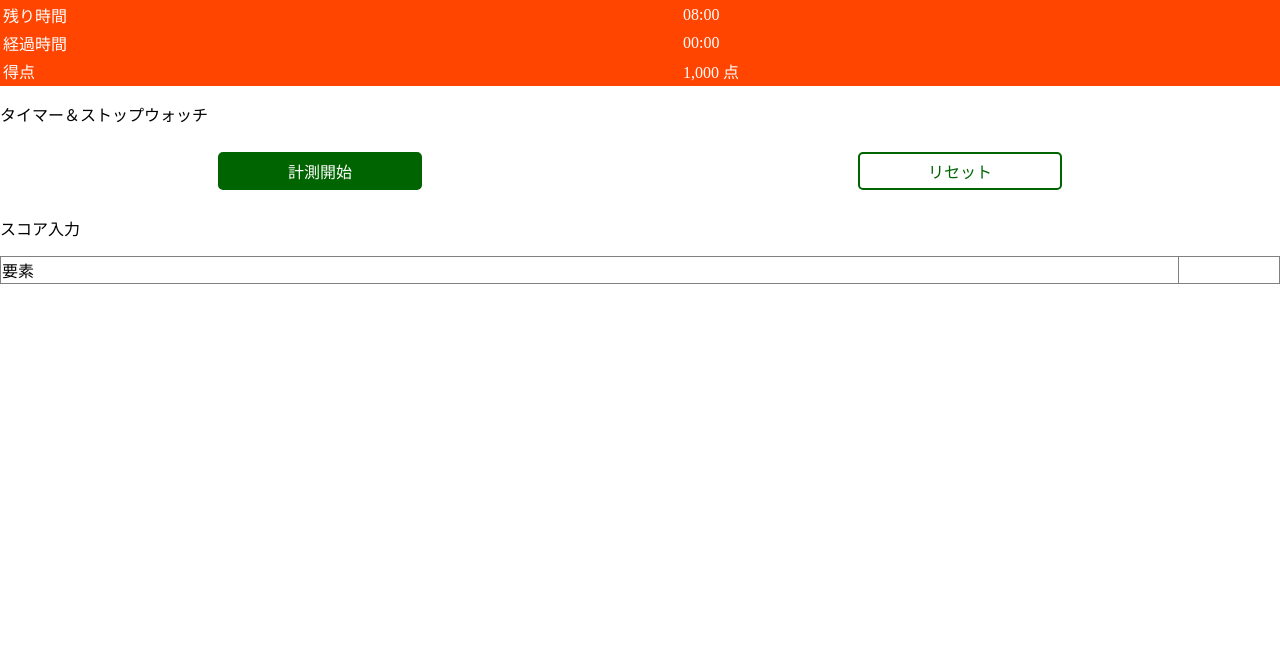
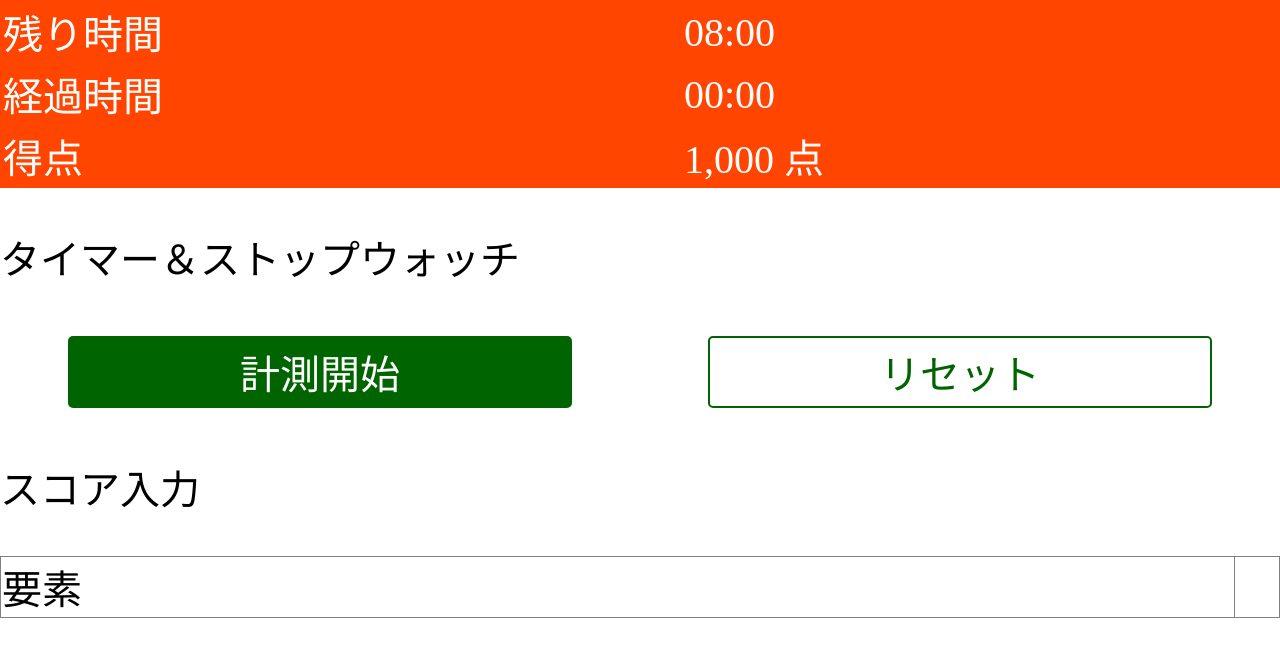
Before and after one commit to hashin2425/robocup_calc, a plain HTML site: page index.html in a window 1280 px wide. Drawn offline with Linux system fonts and the light colour scheme.

Commit message:
bigger font

```diff
--- a/index.sass
+++ b/index.sass
@@ -2,6 +2,7 @@ html
     user-select: none
     body
         margin: 0px
+        font-size: 40px
         span
             min-width: 200px
         table
@@ -20,7 +21,7 @@ html
             .timer_control_child
                 display: flex
             span
-                min-width: 200px
+                min-width: 500px
                 border-radius: 5px
                 border: darkgreen 2px solid
                 padding: 5px 0px
```
Also changed, not shown: index.css, 1 other file.
